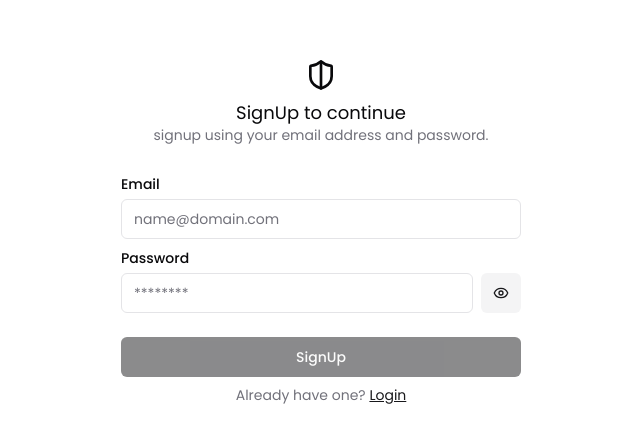
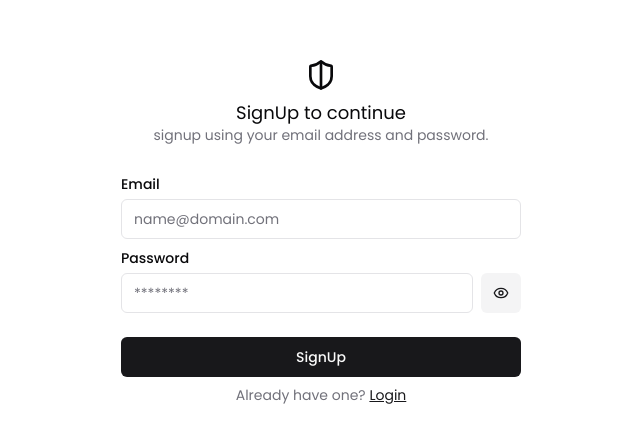
Before and after one commit to r2hu1/Shield, a Next.js app: page /signup in a window 1280 px wide. Shown: the part 168-610 px from the top of the page, without its empty margins (319-959 px from the left). Built offline with nearby package versions, Linux system fonts and the light colour scheme; no server answers.

Commit message:
rid of loop

```diff
--- a/app/(auth)/login/page.jsx
+++ b/app/(auth)/login/page.jsx
@@ -21,12 +21,7 @@ export default function Page() {
     if (user.status === "authenticated") return router.push("/");
 
     const handleSubmit = async () => {
-        if (!email) {
-            return toast.error("Please enter your email address!");
-        }
-        else if (!password) {
-            return toast.error("Please enter your password!");
-        }
+        if (!email || !password) return toast.error(`Please enter your ${email ? "password" : "email address"}!`);
         try {
             setLogging(true);
             const res = await signIn("credentials", {
@@ -38,7 +33,6 @@ export default function Page() {
                 setLogging(false);
                 return toast.error("Invalid email or password please try again!");
             }
-            toast.success("Login successful, redirecting to dashboard...");
             router.push("/");
             setLogging(false);
         } catch (error) {
@@ -62,7 +56,7 @@ export default function Page() {
                     <Button size="icon" variant="secondary" onClick={() => setViewType(viewType === "password" ? "text" : "password")} className="min-w-10">{viewType != "password" ? <EyeOff className="h-4 w-4" /> : <Eye className="h-4 w-4" />}</Button>
                 </div>
                 <div className="grid mt-3">
-                    <Button onClick={handleSubmit} disabled={logging}>{logging ? <Loader className="h-4 w-4 animate-spin"/> : "Login"}</Button>
+                    <Button onClick={handleSubmit} disabled={logging}>{logging ? <Loader className="h-4 w-4 animate-spin" /> : "Login"}</Button>
                     <p className="text-sm text-muted-foreground text-center mt-2">Don't have one? <Link href="/signup" className="underline text-primary">SignUp</Link></p>
                 </div>
             </div>
--- a/app/(auth)/signup/page.jsx
+++ b/app/(auth)/signup/page.jsx
@@ -22,9 +22,8 @@ export default function Page() {
 
     if (user.status === "authenticated") return router.push("/");
     const handleSubmit = () => {
-        if (!email) {
-            return toast.error("Please enter your email address!");
-        }
+        if (!email || !reqMeets) return toast.error(`Please enter ${email ? "a strong password!" : "your email address"}!`);
+
         try {
             setLogging(true);
             let encodedPwd = base64.encode(password);
@@ -67,7 +66,7 @@ export default function Page() {
                     <Input value={password} onChange={(e) => setPassword(e.target.value)} id="password" placeholder="********" type={viewType} />
                     <Button size="icon" variant="secondary" onClick={() => setViewType(viewType === "password" ? "text" : "password")} className="min-w-10">{viewType != "password" ? <EyeOff className="h-4 w-4" /> : <Eye className="h-4 w-4" />}</Button>
                 </div>
-                {!reqMeets && password.length >= 1 ? (
+                {password.length >= 1 ? (
                     <div className="mt-2 rounded-md border border-border p-3">
                         <ul className="list-none grid gap-2">
                             <li className="flex items-center gap-3">
@@ -90,7 +89,7 @@ export default function Page() {
                     </div>
                 ) : null}
                 <div className="grid mt-3">
-                    <Button onClick={handleSubmit} disabled={!reqMeets || logging}>{logging ? <Loader className="h-4 w-4 animate-spin" /> : "SignUp"}</Button>
+                    <Button onClick={handleSubmit} disabled={logging}>{logging ? <Loader className="h-4 w-4 animate-spin" /> : "SignUp"}</Button>
                     <p className="text-sm text-muted-foreground text-center mt-2">Already have one? <Link href="/login" className="underline text-primary">Login</Link></p>
                 </div>
             </div>
```
